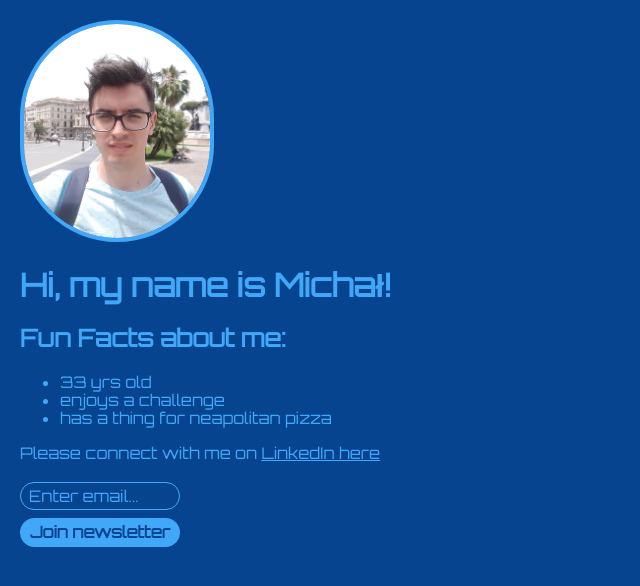
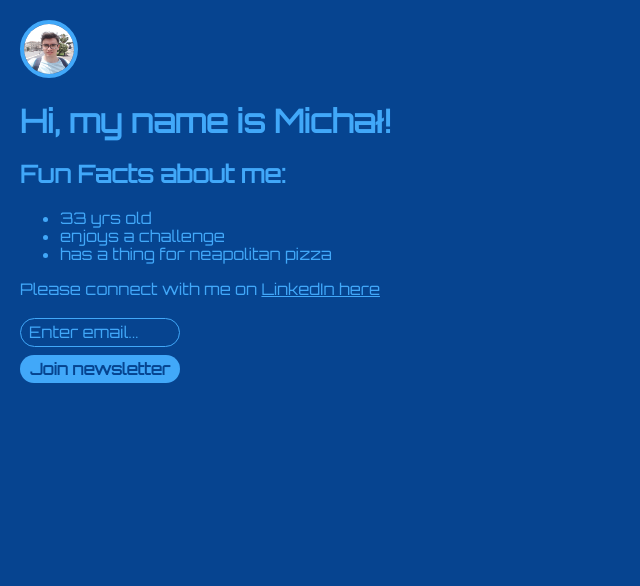
Before and after one commit to MichalJakubHoppe/personal-site, a plain HTML site: page index.html in a window 1280 px wide. Shown: the whole page, without its empty margins (0-640 px from the left). Drawn offline with nearby package versions, Linux system fonts and the light colour scheme; a web font is replaced by a local one.

Commit message:
Update styles.css

```diff
--- a/styles.css
+++ b/styles.css
@@ -32,7 +32,8 @@ body, html {
 }
 
 img {
-    width: 15%;
+    width: 50px;
+    height: 50px;
     border-radius: calc(var(--image) * 2);
     border: 4px solid var(--text);
 }
```
